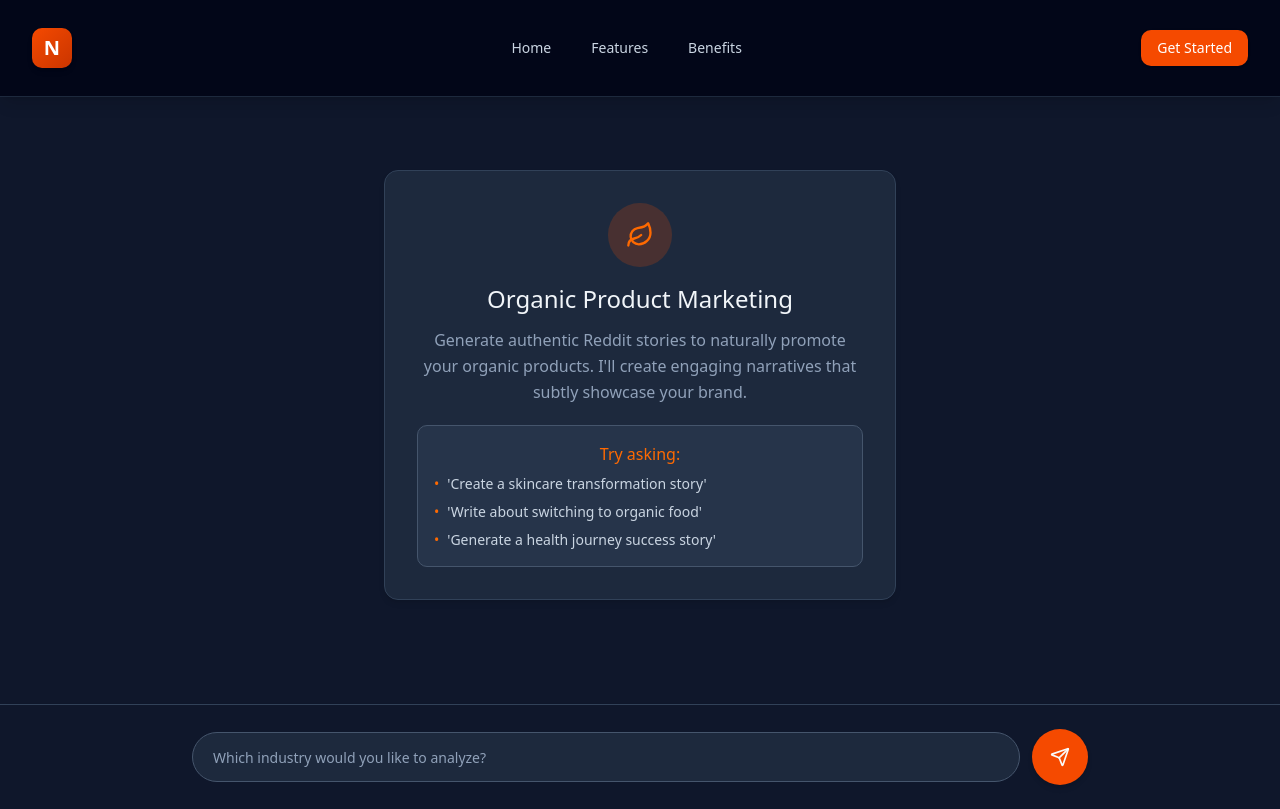
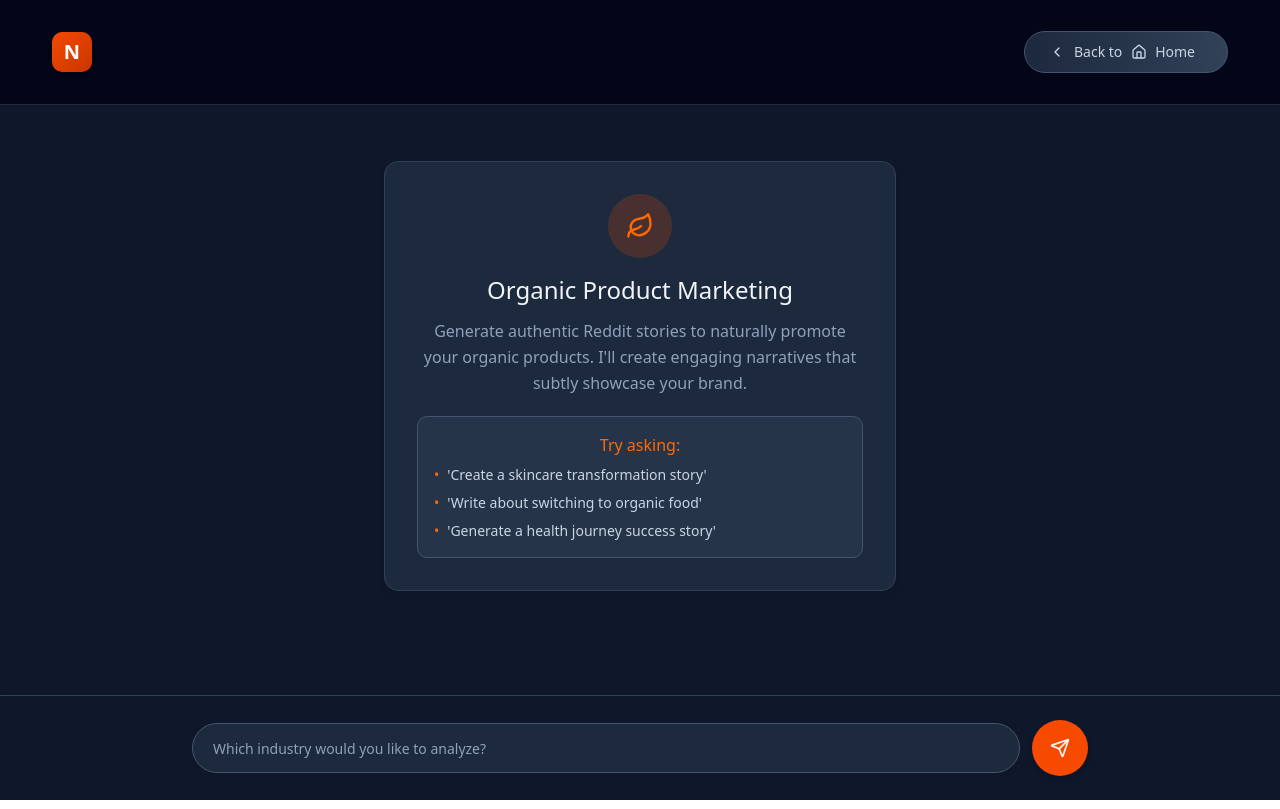
Before and after one commit to nikhilchopra08/OrganicTale, a Next.js app: page /story in a window 1280 px wide. Built offline with nearby package versions, Linux system fonts and the light colour scheme.

Commit message:
updated styles for navbar

```diff
--- a/src/app/(Dashboard)/page.tsx
+++ b/src/app/(Dashboard)/page.tsx
@@ -3,10 +3,12 @@ import Features from "@/app/component/Features";
 import Benefits from "@/app/component/Benefits";
 import CTA from "@/app/component/CTA";
 import Footer from "@/app/component/Footer";
+import Navbar from "../component/Navbar";
 
 export default function Home() {
   return (
     <div>
+      <Navbar/>
       <Hero />
       <Features />
       <Benefits />
--- /dev/null
+++ b/src/app/component/Header.tsx
@@ -0,0 +1,72 @@
+import { BarChart2, Home, ArrowLeft, ChevronLeft } from 'lucide-react'
+import Link from 'next/link'
+import React from 'react'
+
+const Header = () => {
+    return (
+        <header className="p-5 w-full bg-slate-950 shadow-lg border-b border-slate-800">
+            <div className="max-w-7xl mx-auto px-4 sm:px-6 lg:px-8">
+                <div className="flex justify-between items-center h-16">
+                    <div className="flex-shrink-0">
+                        <Link href="/" className="flex items-center">
+                            <div className="w-10 h-10 bg-gradient-to-br from-orange-600 to-orange-700 rounded-lg flex items-center justify-center shadow-md hover:shadow-lg transition-shadow duration-300">
+                                <span className="text-white font-bold text-xl">N</span>
+                            </div>
+                        </Link>
+                    </div>
+
+                    {/* Creative Back to Home Button */}
+                    <div className="flex items-center space-x-4">
+                        <Link href="/">
+                            <div className="group relative">
+                                {/* Main Button */}
+                                <button className="relative flex items-center space-x-2 bg-gradient-to-r from-slate-800 to-slate-700 hover:from-orange-600 hover:to-orange-700 px-6 py-2.5 rounded-full text-slate-300 hover:text-white font-medium text-sm transition-all duration-300 transform hover:scale-105 hover:shadow-xl border border-slate-600 hover:border-orange-500 overflow-hidden">
+                                    {/* Animated Background Glow */}
+                                    <div className="absolute inset-0 bg-gradient-to-r from-orange-600 to-orange-700 opacity-0 group-hover:opacity-100 transition-opacity duration-300 rounded-full"></div>
+
+                                    {/* Content */}
+                                    <div className="relative flex items-center space-x-2">
+                                        {/* Animated Arrow */}
+                                        <ChevronLeft className="w-4 h-4 transform group-hover:-translate-x-1 transition-transform duration-300" />
+
+                                        {/* Text with fade effect instead of sliding */}
+                                        <span className="relative inline-block min-w-[50px] text-center">
+                                            <span className="inline-block transition-opacity duration-300 group-hover:opacity-0">
+                                                Back to
+                                            </span>
+                                            <span className="inline-block transition-opacity duration-300 opacity-0 group-hover:opacity-100 absolute top-0 left-0 w-full">
+                                                Return
+                                            </span>
+                                        </span>
+
+                                        {/* Home Icon with rotation */}
+                                        <Home className="w-4 h-4 transform group-hover:rotate-12 group-hover:scale-110 transition-all duration-300" />
+
+                                        {/* Fading "Home" text */}
+                                        <span className="relative inline-block min-w-[35px] text-center">
+                                            <span className="inline-block transition-opacity duration-300 group-hover:opacity-0">
+                                                Home
+                                            </span>
+                                            <span className="inline-block transition-opacity duration-300 opacity-0 group-hover:opacity-100 absolute top-0 left-0 w-full">
+                                                Base
+                                            </span>
+                                        </span>
+                                    </div>
+
+                                    {/* Sparkle Effect */}
+                                    <div className="absolute top-1 right-1 w-1 h-1 bg-white rounded-full opacity-0 group-hover:opacity-100 group-hover:animate-ping"></div>
+                                    <div className="absolute bottom-1 left-2 w-0.5 h-0.5 bg-orange-300 rounded-full opacity-0 group-hover:opacity-100 animation-delay-150 group-hover:animate-ping"></div>
+                                </button>
+
+                                {/* Trailing Glow Effect */}
+                                <div className="absolute inset-0 bg-gradient-to-r from-transparent via-orange-500 to-transparent opacity-0 group-hover:opacity-30 transform -skew-x-12 group-hover:animate-pulse rounded-full pointer-events-none"></div>
+                            </div>
+                        </Link>
+                    </div>
+                </div>
+            </div>
+        </header>
+    )
+}
+
+export default Header
--- a/src/app/component/Navbar.tsx
+++ b/src/app/component/Navbar.tsx
@@ -3,6 +3,7 @@
 import { useState } from 'react'
 import Link from 'next/link'
 import { Menu, X } from 'lucide-react'
+import StoryButton from './StoryButton'
 
 const Navbar = () => {
   const [isOpen, setIsOpen] = useState(false)
@@ -66,13 +67,7 @@ const Navbar = () => {
 
           {/* CTA Button - Desktop */}
           <div className="hidden md:block">
-            <Link href={"/story"}>
-            <button
-              className="bg-orange-600 hover:bg-orange-700 text-white px-4 py-2 rounded-lg text-sm font-medium transition-colors duration-200 shadow-sm hover:shadow-md"
-            >
-              Get Started
-            </button>
-            </Link>
+              <StoryButton/>
           </div>
 
           {/* Mobile menu button */}
@@ -107,13 +102,7 @@ const Navbar = () => {
           ))}
           {/* Mobile CTA Button */}
           <div className="pt-4 pb-2">
-            <Link href={"/story"}>
-            <button
-              className="bg-orange-600 hover:bg-orange-700 text-white px-4 py-2 rounded-lg text-sm font-medium transition-colors duration-200 shadow-sm hover:shadow-md"
-            >
-              Get Started
-            </button>
-            </Link>
+            <StoryButton/>
           </div>
         </div>
       </div>
--- /dev/null
+++ b/src/app/component/StoryButton.tsx
@@ -0,0 +1,70 @@
+import Link from 'next/link'
+import React from 'react'
+
+const StoryButton = () => {
+  return (
+    <Link href={"/story"}>
+      <div className="group relative inline-block">
+        <button className="relative bg-gradient-to-r from-orange-600 to-orange-700 hover:from-orange-500 hover:to-orange-600 text-white px-6 py-3 rounded-xl text-sm font-semibold transition-all duration-300 transform hover:scale-105 hover:shadow-xl border border-orange-500/30 hover:border-orange-400/50 overflow-hidden">
+
+          {/* Animated Background Pattern */}
+          <div className="absolute inset-0 opacity-20 group-hover:opacity-30 transition-opacity duration-300">
+            <div className="absolute top-1 left-2 w-1 h-1 bg-white rounded-full animate-pulse"></div>
+            <div className="absolute top-3 right-3 w-0.5 h-0.5 bg-orange-200 rounded-full animate-ping"></div>
+            <div className="absolute bottom-2 left-4 w-0.5 h-0.5 bg-white rounded-full animate-pulse animation-delay-200"></div>
+            <div className="absolute bottom-1 right-2 w-1 h-1 bg-orange-200 rounded-full animate-ping animation-delay-300"></div>
+          </div>
+
+          {/* Main Content */}
+          <div className="relative flex items-center space-x-2">
+            {/* Writing Icon Animation */}
+            <div className="relative">
+              <svg
+                className="w-4 h-4 transform group-hover:rotate-12 transition-transform duration-300"
+                fill="currentColor"
+                viewBox="0 0 20 20"
+              >
+                <path d="M13.586 3.586a2 2 0 112.828 2.828l-.793.793-2.828-2.828.793-.793zM11.379 5.793L3 14.172V17h2.828l8.38-8.379-2.83-2.828z" />
+              </svg>
+              {/* Ink trail effect */}
+              <div className="absolute -top-1 -right-1 w-2 h-0.5 bg-white/60 rounded-full transform origin-left scale-0 group-hover:scale-100 transition-transform duration-300 animation-delay-150"></div>
+            </div>
+
+            {/* Text with typewriter effect */}
+            <span className="relative">
+              <span className="inline-block transition-all duration-300 group-hover:tracking-wide">
+                Craft
+              </span>
+              <span className="inline-block mx-1 transition-all duration-300 group-hover:text-orange-200">
+                Your
+              </span>
+              <span className="inline-block transition-all duration-300 group-hover:tracking-wide">
+                Story
+              </span>
+            </span>
+
+            {/* Sparkle effect */}
+            <div className="relative ml-1">
+              <span className="text-lg leading-none transition-all duration-300 group-hover:animate-pulse">✨</span>
+            </div>
+          </div>
+
+          {/* Flowing underline effect */}
+          <div className="absolute bottom-0 left-0 w-0 h-0.5 bg-gradient-to-r from-white to-orange-200 group-hover:w-full transition-all duration-500 ease-out"></div>
+
+          {/* Ripple effect on hover */}
+          <div className="absolute inset-0 rounded-xl bg-white opacity-0 group-hover:opacity-10 group-hover:animate-ping"></div>
+        </button>
+
+        {/* Floating text hint */}
+        <div className="absolute -bottom-6 left-1/2 transform -translate-x-1/2 opacity-0 group-hover:opacity-100 transition-all duration-300 group-hover:-translate-y-1">
+          <span className="text-xs text-slate-400 whitespace-nowrap font-medium">
+            Turn ideas into engaging narratives
+          </span>
+        </div>
+      </div>
+    </Link>
+  )
+}
+
+export default StoryButton
--- a/src/app/component/chat.tsx
+++ b/src/app/component/chat.tsx
@@ -5,6 +5,7 @@ import { Button } from "../../components/ui/button"
 import { useChat } from "ai/react"
 import { useRef, useEffect, useState } from 'react'
 import { Send, Copy, Check, X, Leaf } from "lucide-react"
+import Header from "./Header"
 
 // Toast Interface
 interface Toast {
@@ -278,11 +279,11 @@ export function Chat() {
     }
 
     return (
-        <main className="max-h-screen flex flex-col w-full h-[89vh] bg-slate-950">
+        <main className="max-h-screen flex flex-col w-full bg-slate-950">
             {/* Toast Container */}
             <ToastContainer toasts={toasts} onClose={removeToast} />
 
-
+            <Header/>
 
             <section className="flex-grow overflow-hidden flex flex-col bg-slate-900">
                 <ul ref={chatParent} className="[&::-webkit-scrollbar]:hidden [-ms-overflow-style:none] [scrollbar-width:none] flex-grow p-6 overflow-y-auto flex flex-col gap-8 max-w-4xl mx-auto w-full">
--- a/src/app/layout.tsx
+++ b/src/app/layout.tsx
@@ -1,7 +1,6 @@
 import type { Metadata } from "next";
 import { Geist, Geist_Mono } from "next/font/google";
 import "./globals.css";
-import Navbar from "./component/Navbar";
 
 const geistSans = Geist({
   variable: "--font-geist-sans",
@@ -28,7 +27,7 @@ export default function RootLayout({
       <body
         className={`${geistSans.variable} ${geistMono.variable} antialiased`}
       >
-        <Navbar />
+        {/* <Navbar /> */}
         {children}
       </body>
     </html>
```
